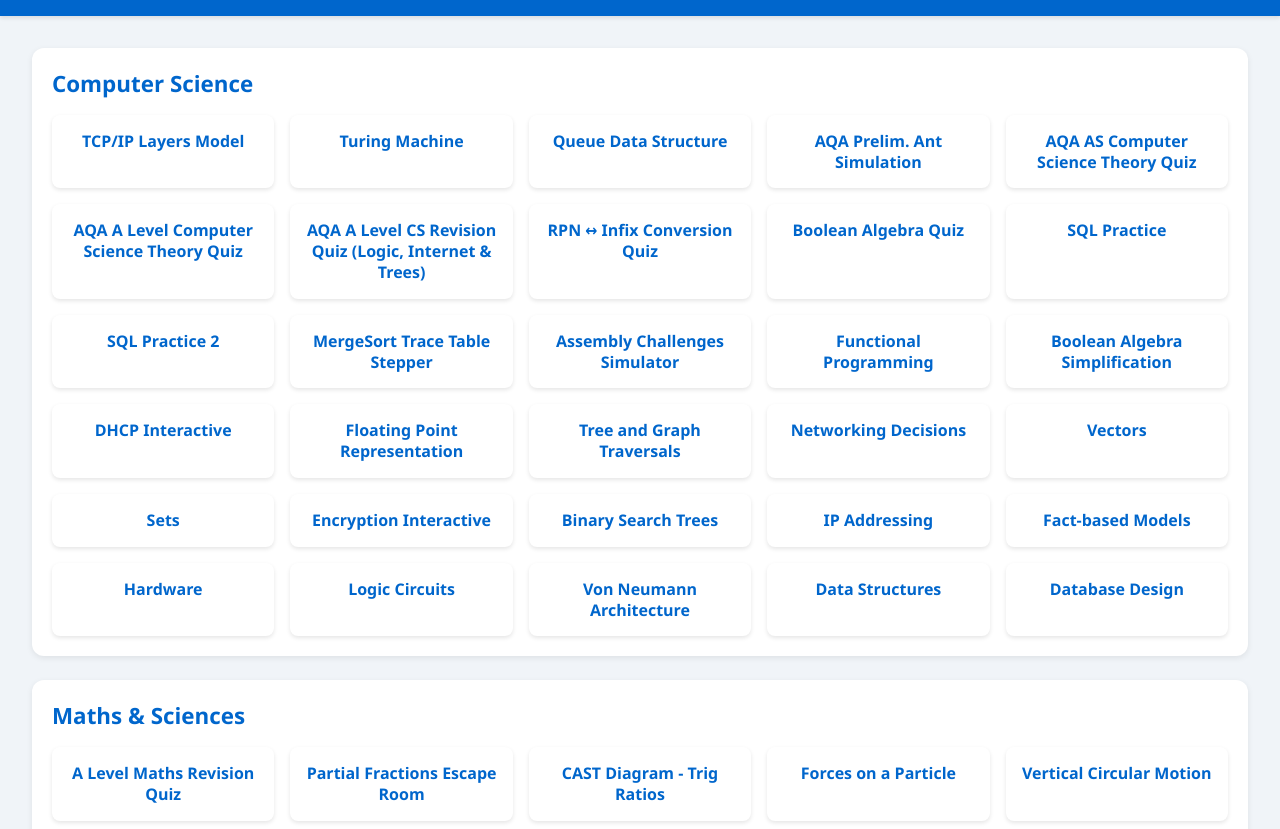
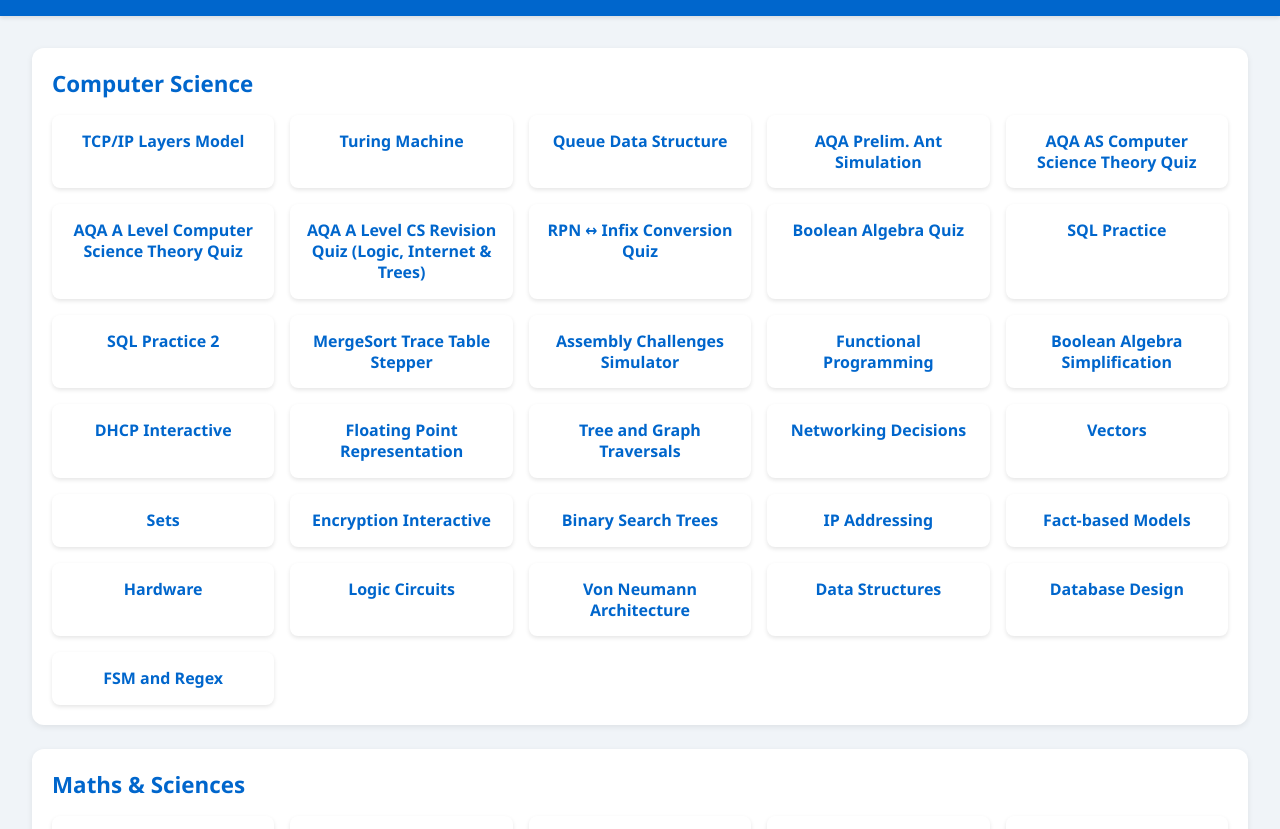
Before and after one commit to bakerpdgit/learningdemos, a plain HTML site: page index.html in a window 1280 px wide. Shown: the part 102-931 px from the top of the page. Drawn offline with Linux system fonts and the light colour scheme.

Commit message:
added fsm and regex

```diff
--- a/index.html
+++ b/index.html
@@ -228,6 +228,9 @@
             <a class="tile" href="database_design.html">
               <h2>Database Design</h2>
             </a>
+            <a class="tile" href="fsm_and_regex.html">
+              <h2>FSM and Regex</h2>
+            </a>
           </div>
         </section>
         <section class="panel" aria-labelledby="maths-science-title">
@@ -262,6 +265,7 @@
             </a>
             <a class="tile" href="parametric_domain_range_quiz.html">
               <h2>Parametric Domain &amp; Range Quiz</h2>
+            </a>
           </div>
         </section>
       </div>
```
Also changed, not shown: fsm_and_regex.html (added).
